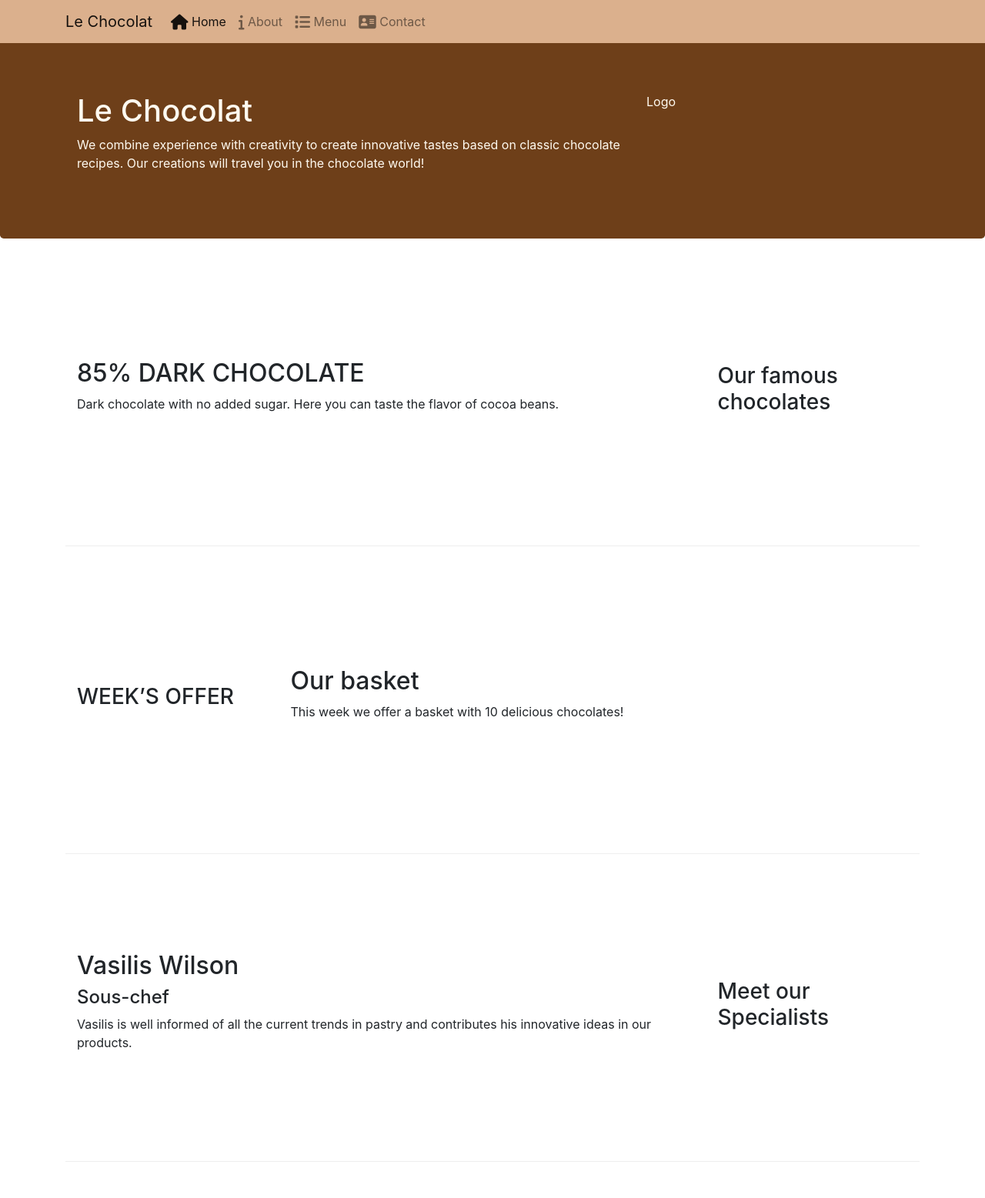
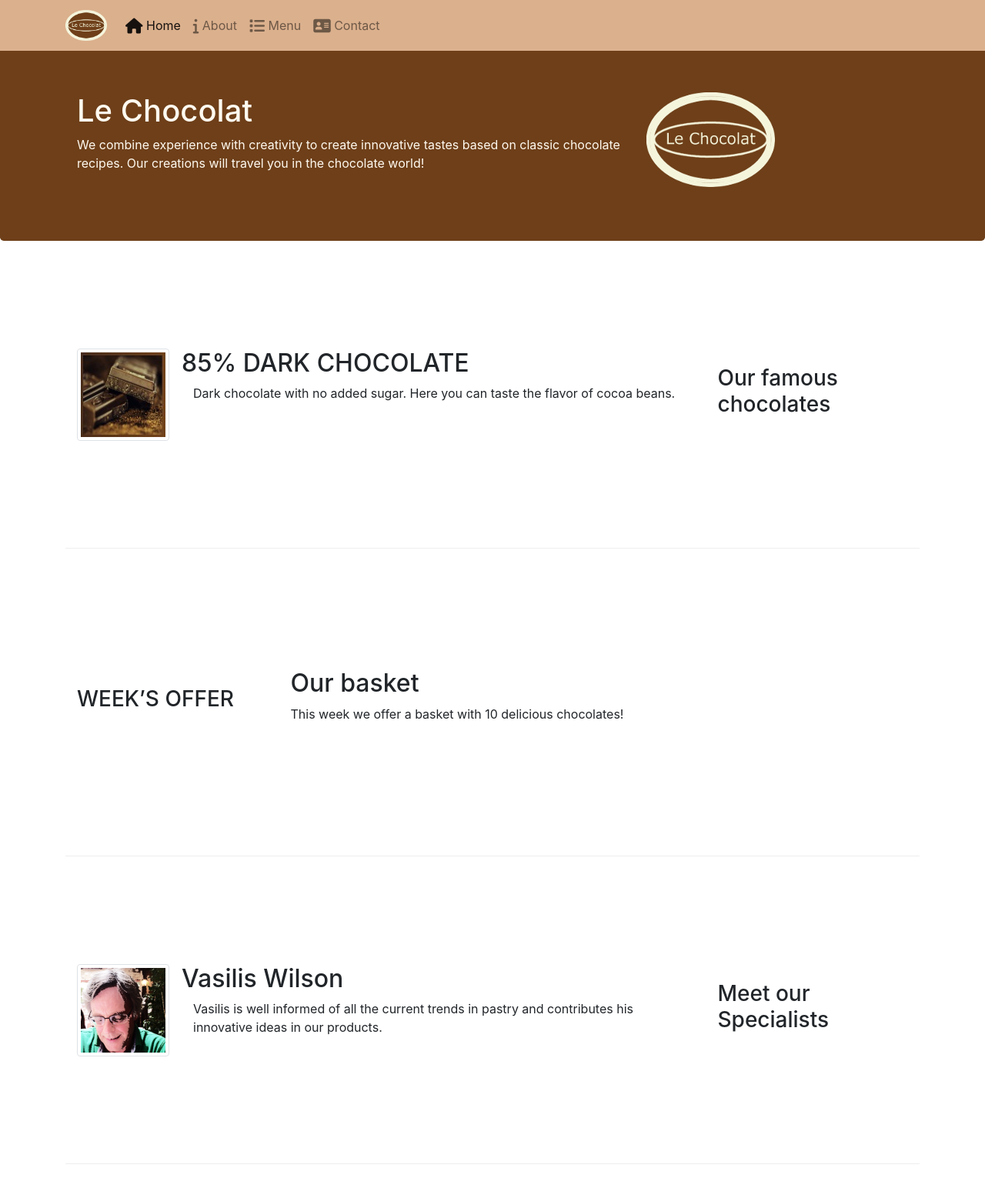
Before and after one commit to elenaathsp/leChocolat, a plain HTML site: page index.html in a window 1280 px wide. Shown: the top 1557 px of the page at 77% size. Drawn offline with nearby package versions, Linux system fonts and the light colour scheme.

Commit message:
Images and Media

```diff
--- a/index.html
+++ b/index.html
@@ -28,7 +28,7 @@
     <nav class="navbar navbar-expand-md navbar-light bg-light fixed-top">
         <div class="container">
             <!--Logo-->
-            <a class="navbar-brand" href="#">Le Chocolat</a>
+            <a class="navbar-brand" href="./index.html"><img src="images/logo.png" height="40" width="54"></a>
             <!--Sandwich button-->
             <button class="navbar-toggler" type="button" data-toggle="collapse" data-target="#Navbar">
                 <span class="navbar-toggler-icon"></span>
@@ -61,7 +61,9 @@
                         based on classic chocolate
                         recipes. Our creations will travel you in the chocolate world!</p>
                 </div>
-                <div class="col col-sm-4"> Logo
+                <div class="col col-sm-4">
+                    <!--the class image fluid makes the image responsive-->
+                    <img src="images/logo.png" class="img-fluid">
                 </div>
             </div>
         </div>
@@ -74,12 +76,19 @@
                 <h3>Our famous chocolates</h3>
             </div>
             <div class="col-sm col-md">
-                <h2>85% DARK CHOCOLATE</h2>
+                <!--                 <h2>85% DARK CHOCOLATE</h2>
                 <p class="d-none d-sm-block">Dark chocolate with no added sugar. Here you can taste the flavor of cocoa
-                    beans.</p>
+                    beans.</p> -->
+                <div class="media">
+                    <img class="d-flex mr-3 img-thumbnail align-self-center" src="images/dark85.jpg" alt="85% DARK CHOCOLATE">
+                    <div class="media-body">
+                        <h2 class="mt-0">85% DARK CHOCOLATE</h2>
+                        <p class="col d-none d-md-block">Dark chocolate with no added sugar.
+                            Here you can taste the flavor of cocoa beans.</p>
+                    </div>
+                </div>
             </div>
         </div>
-
         <!--second row-->
         <div class="row row-content align-items-center">
             <div class="col-sm-4 col-md-3">
@@ -97,12 +106,21 @@
                 <h3>Meet our Specialists</h3>
             </div>
             <div class="col-sm col-md">
-                <h2>Vasilis Wilson </h2>
+                <!--                 <h2>Vasilis Wilson </h2>
                 <h4>Sous-chef</h4>
                 <p class="d-none d-sm-block">Vasilis is well informed of all the current trends in pastry and
                     contributes his innovative ideas in
-                    our products.</p>
+                    our products.</p> -->
+                <div class="media">
+                    <img class="d-flex mr-3 img-thumbnail align-self-center" src="images/cartoonVasilis.png" alt="Vasilis Wilson">
+                    <div class="media-body">
+                        <h2 class="mt-0">Vasilis Wilson</h2>
+                        <p class="col d-none d-md-block">Vasilis is well informed of all the current
+                            trends in pastry and contributes his innovative ideas in our products.</p>
+                    </div>
+                </div>
             </div>
+
         </div>
 
         <!--Table-->
```
Also changed, not shown: aboutus.html (+2 -1 lines), images/cartoonVasilis.png (added), images/dark85.jpg (added), images/logo.png (added), images/promotion.jpg (added).
